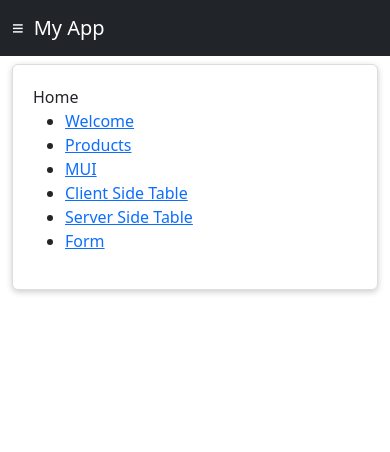
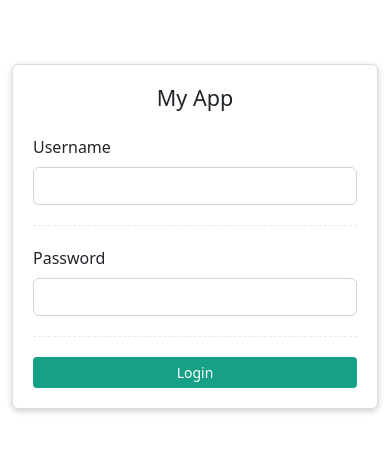
Before and after one commit to bungdanar/react-starter-18, a React (Create React App) app: page / in a window 390 px wide. Shown: the top 452 px of the page. Built offline with nearby package versions, Linux system fonts and the light colour scheme; no server answers; a web font is replaced by a local one.

Commit message:
chore: Add login and logout functionality

```diff
--- a/src/App.tsx
+++ b/src/App.tsx
@@ -1,7 +1,7 @@
 import { observer } from 'mobx-react-lite'
 import { createTheme, ThemeProvider } from '@mui/material/styles'
 import { useStore } from './hooks/use-store'
-import { AppRoutes } from './routes'
+import { AppRoutes, LoginRoutes } from './routes'
 import { LocalizationProvider } from '@mui/x-date-pickers/LocalizationProvider'
 import { AdapterMoment } from '@mui/x-date-pickers/AdapterMoment'
 import Navbar from './components/navbar/Navbar'
@@ -9,42 +9,59 @@ import MainContent from './components/main-content/MainContent'
 import { useEffect } from 'react'
 import FloatingSidebar from './components/sidebar/floating-sidebar/FloatingSidebar'
 import Sidebar from './components/sidebar/Sidebar'
+import Fallback from './components/fallback/Fallback'
 
 const App = observer(() => {
-  const { themePrimaryColor, handleScreenResizeListener } = useStore().uiStore
+  const { uiStore, userStore } = useStore()
 
   const theme = createTheme({
     palette: {
       primary: {
-        main: themePrimaryColor,
+        main: uiStore.themePrimaryColor,
       },
     },
   })
 
   useEffect(() => {
-    handleScreenResizeListener()
-    window.addEventListener('resize', handleScreenResizeListener)
+    uiStore.handleScreenResizeListener()
+    window.addEventListener('resize', uiStore.handleScreenResizeListener)
 
     return () =>
-      window.removeEventListener('resize', handleScreenResizeListener)
-  }, [handleScreenResizeListener])
+      window.removeEventListener('resize', uiStore.handleScreenResizeListener)
+  }, [uiStore])
+
+  useEffect(() => {
+    userStore.checkCurrentUser()
+  }, [userStore])
+
+  if (!uiStore.isAppLoaded) {
+    return <Fallback />
+  } else {
+    let app: JSX.Element = <LoginRoutes />
+    let navbar: JSX.Element | null = null
+    let sidebar: JSX.Element | null = null
+    let floatingSidebar: JSX.Element | null = null
+
+    if (userStore.currentUser) {
+      app = <AppRoutes />
+      navbar = <Navbar />
+      sidebar = <Sidebar />
+      floatingSidebar = <FloatingSidebar />
+    }
 
     return (
       <ThemeProvider theme={theme}>
         <LocalizationProvider dateAdapter={AdapterMoment}>
-        <FloatingSidebar />
-        <header>
-          <Navbar />
-        </header>
+          {floatingSidebar}
+          <header>{navbar}</header>
           <main>
-          <Sidebar />
-          <MainContent>
-            <AppRoutes />
-          </MainContent>
+            {sidebar}
+            <MainContent>{app}</MainContent>
           </main>
         </LocalizationProvider>
       </ThemeProvider>
     )
+  }
 })
 
 export default App
--- a/src/components/fallback/Fallback.tsx
+++ b/src/components/fallback/Fallback.tsx
@@ -1,5 +1,17 @@
-import Center from '../center/Center'
+import CustomLoader from '../custom-loader/CustomLoader'
 
 export default function Fallback() {
-  return <Center>Loading...</Center>
+  return (
+    <div
+      style={{
+        display: 'flex',
+        flexDirection: 'column',
+        alignItems: 'center',
+        justifyContent: 'center',
+        height: '100vh',
+      }}
+    >
+      <CustomLoader size={50} />
+    </div>
+  )
 }
--- a/src/components/main-content/MainContent.tsx
+++ b/src/components/main-content/MainContent.tsx
@@ -4,24 +4,22 @@ import { useStore } from '../../hooks/use-store'
 import styles from './MainContent.module.css'
 
 const MainContent = observer((props: PropsWithChildren<object>) => {
-  const { currentSize, sidebarOpen } = useStore().uiStore
+  const { uiStore, userStore } = useStore()
 
   const containerStyles = [styles.container]
 
-  //   if (currentUser) {
-
-  //   }
-
-  if (currentSize === 'large') {
-    if (sidebarOpen) {
-      containerStyles.push(styles.containerLarge)
+  if (userStore.currentUser) {
+    if (uiStore.currentSize === 'large') {
+      if (uiStore.sidebarOpen) {
+        containerStyles.push(styles.containerLarge)
+      } else {
+        containerStyles.push(styles.containerMedium)
+      }
+    } else if (uiStore.currentSize === 'medium') {
+      containerStyles.push(styles.containerMedium)
     } else {
-      containerStyles.push(styles.containerMedium)
+      containerStyles.push(styles.containerMobile)
     }
-  } else if (currentSize === 'medium') {
-    containerStyles.push(styles.containerMedium)
-  } else {
-    containerStyles.push(styles.containerMobile)
   }
 
   return (
--- a/src/components/navbar/Navbar.tsx
+++ b/src/components/navbar/Navbar.tsx
@@ -1,10 +1,11 @@
 import { Logout } from '@mui/icons-material'
 import { observer } from 'mobx-react-lite'
 import { useStore } from '../../hooks/use-store'
+import { CustomSwal } from '../../utils/custom-swal'
 import styles from './Navbar.module.css'
 
 const Navbar = observer(() => {
-  const { currentSize, handleToggleSidebar } = useStore().uiStore
+  const { uiStore, userStore } = useStore()
 
   const rootStyles = [
     styles.customNavbar,
@@ -12,19 +13,30 @@ const Navbar = observer(() => {
   ]
   const logoutStyles = [styles.logout, 'navbar-brand']
 
+  const handleLogout = async () => {
+    CustomSwal.asyncSubmitWrapper({
+      provideConfirmation: false,
+      provideSuccess: false,
+      loadingMsg: 'Logging out...',
+      submitHandler: async () => {
+        await userStore.logout()
+      },
+    })
+  }
+
   return (
     <nav className={rootStyles.join(' ')}>
       <div className='container-fluid'>
         <div className='navbar-brand'>
-          <span className={styles.burger} onClick={handleToggleSidebar}>
+          <span className={styles.burger} onClick={uiStore.handleToggleSidebar}>
             &#8801;
           </span>
           <span>My App</span>
         </div>
-        {currentSize !== 'mobile' ? (
+        {uiStore.currentSize !== 'mobile' ? (
           <div className='d-flex justify-content-end'>
             <div className='navbar-brand'>My Name</div>
-            <div className={logoutStyles.join(' ')}>
+            <div className={logoutStyles.join(' ')} onClick={handleLogout}>
               <Logout />
             </div>
           </div>
--- /dev/null
+++ b/src/pages/login/Login.tsx
@@ -0,0 +1,85 @@
+import { useState } from 'react'
+import { observer } from 'mobx-react-lite'
+import CustomButton from '../../components/custom-button/CustomButton'
+import CustomCard from '../../components/custom-card/CustomCard'
+import CustomDivider from '../../components/custom-divider/CustomDivider'
+import TextInput from '../../components/text-input/TextInput'
+import { useStore } from '../../hooks/use-store'
+import { LoginFormStore } from '../../stores/locals/login-form'
+import { CustomSwal } from '../../utils/custom-swal'
+
+const LoginPage = observer(() => {
+  const [
+    {
+      plainFormState,
+      isFormTouched,
+      isFormValid,
+      handleChangeFormInput,
+      setFormTouched,
+    },
+  ] = useState<LoginFormStore>(new LoginFormStore())
+
+  const { userStore } = useStore()
+
+  const handleSubmitForm = async (e: React.FormEvent<HTMLFormElement>) => {
+    e.preventDefault()
+    setFormTouched()
+
+    if (!isFormValid) {
+      return
+    }
+
+    CustomSwal.asyncSubmitWrapper({
+      provideConfirmation: false,
+      provideSuccess: false,
+      loadingMsg: 'Logging in...',
+      submitHandler: async () => {
+        await userStore.login({
+          username: plainFormState.username.value,
+          password: plainFormState.password.value,
+        })
+      },
+    })
+  }
+
+  return (
+    <div className='row justify-content-center'>
+      <div className='col-sm-4'>
+        <CustomCard>
+          <div className='mb-3 d-flex justify-content-center'>
+            <h4>My App</h4>
+          </div>
+          <form onSubmit={handleSubmitForm}>
+            <TextInput
+              label='Username'
+              type='text'
+              value={plainFormState.username.value}
+              isValid={plainFormState.username.isValid}
+              isTouched={isFormTouched}
+              onChange={(e) =>
+                handleChangeFormInput('username', e.target.value)
+              }
+            />
+            <CustomDivider />
+            <TextInput
+              label='Password'
+              type='password'
+              value={plainFormState.password.value}
+              isValid={plainFormState.password.isValid}
+              isTouched={isFormTouched}
+              onChange={(e) =>
+                handleChangeFormInput('password', e.target.value)
+              }
+            />
+            <CustomDivider />
+            <div className='d-grid gap-1'>
+              <CustomButton type='submit'>Login</CustomButton>
+            </div>
+          </form>
+        </CustomCard>
+      </div>
+    </div>
+  )
+})
+
+export default LoginPage
--- a/src/routes.tsx
+++ b/src/routes.tsx
@@ -1,5 +1,5 @@
 import { lazy, Suspense } from 'react'
-import { Route, Routes } from 'react-router-dom'
+import { Navigate, Route, Routes } from 'react-router-dom'
 import Fallback from './components/fallback/Fallback'
 import NotFound from './components/not-found/NotFound'
 
@@ -15,6 +15,18 @@ const ServerSideTablePage = lazy(
   () => import('./pages/table/ServerSideTablePage')
 )
 const FormPage = lazy(() => import('./pages/form/Form'))
+const LoginPage = lazy(() => import('./pages/login/Login'))
+
+const LoginRoutes = () => {
+  return (
+    <Suspense fallback={<Fallback />}>
+      <Routes>
+        <Route path='/' element={<LoginPage />} />
+        <Route path='*' element={<Navigate to='/' />} />
+      </Routes>
+    </Suspense>
+  )
+}
 
 const AppRoutes = () => {
   return (
@@ -34,4 +46,4 @@ const AppRoutes = () => {
   )
 }
 
-export { AppRoutes }
+export { LoginRoutes, AppRoutes }
--- /dev/null
+++ b/src/stores/locals/login-form.ts
@@ -0,0 +1,85 @@
+import { action, computed, makeObservable, observable, toJS } from 'mobx'
+import { FormInputStruct } from '../../data-types/form-input-struct'
+
+interface LoginFormState {
+  username: FormInputStruct<string>
+  password: FormInputStruct<string>
+}
+
+function initialLoginFormState(): LoginFormState {
+  return {
+    username: {
+      value: '',
+      isValid: false,
+    },
+    password: {
+      value: '',
+      isValid: false,
+    },
+  }
+}
+
+export class LoginFormStore {
+  constructor() {
+    makeObservable(this, {
+      formState: observable,
+      isFormTouched: observable,
+
+      setFormState: action,
+      setFormTouched: action,
+
+      plainFormState: computed,
+      isFormValid: computed,
+    })
+  }
+
+  formState: LoginFormState = initialLoginFormState()
+  isFormTouched: boolean = false
+
+  setFormState = (value: LoginFormState) => {
+    this.formState = value
+  }
+
+  setFormTouched = () => {
+    if (!this.isFormTouched) {
+      this.isFormTouched = true
+    }
+  }
+
+  get plainFormState() {
+    return toJS(this.formState)
+  }
+
+  get isFormValid(): boolean {
+    let isValid = true
+
+    for (let key in this.formState) {
+      isValid = isValid && this.formState[key as keyof LoginFormState].isValid
+    }
+
+    return isValid
+  }
+
+  handleChangeFormInput = (
+    formKey: keyof LoginFormState,
+    value: LoginFormState[keyof LoginFormState]['value']
+  ) => {
+    const updatedFormState = this.plainFormState
+    updatedFormState[formKey].value = value
+
+    switch (formKey) {
+      case 'username':
+      case 'password': {
+        updatedFormState[formKey].isValid =
+          updatedFormState[formKey].value.trim() !== ''
+
+        break
+      }
+
+      default:
+        break
+    }
+
+    this.setFormState(updatedFormState)
+  }
+}
```
Lines whose indentation alone changed are shown as unchanged.
